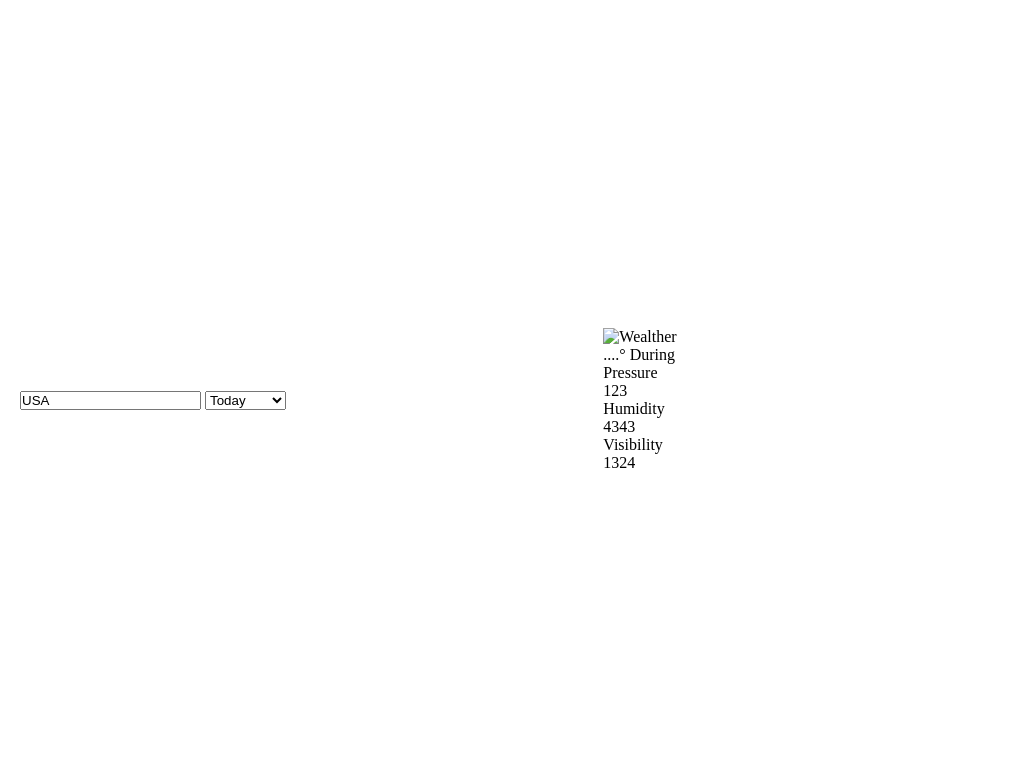
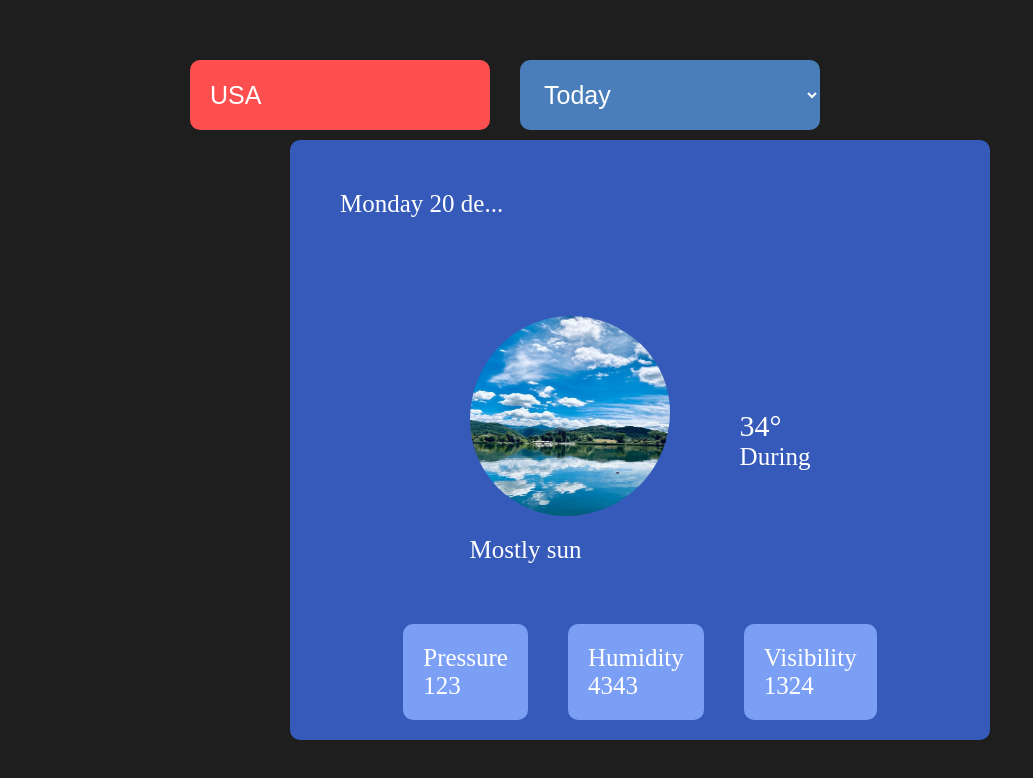
Before and after one commit to SprigganTwelve/Meteo, a plain HTML site: page index.html in a window 1280 px wide. Shown: the whole page, without its empty margins (0-1033 px from the left). Drawn offline with Linux system fonts and the light colour scheme.

Commit message:
structure reviewed

```diff
--- a/index.html
+++ b/index.html
@@ -18,10 +18,14 @@
       </div>
 
       <div class="trunk">
+        <header>Monday 20 de...</header>
         <div class="general">
-          <img src="" alt="Wealther" />
+          <div>
+            <img src="background image.jpg" alt="Wealther" />
+            <span>Mostly sun </span>
+          </div>
           <p>
-            <span>....°</span>
+            <span id="Degre">34°</span><br />
             <span>During</span>
           </p>
         </div>
--- a/style.css
+++ b/style.css
@@ -1,6 +1,9 @@
 * {
   padding: 0;
   margin: 0;
+  font-size: 25px;
+  color: white;
+  border: none;
 }
 
 .container {
@@ -8,16 +11,87 @@
   display: flex;
   justify-content: center;
   align-items: center;
+  flex-direction: column;
+  gap: 10px;
+  background-color: #1e1e1e;
 }
 
-.search {
-  position: absolute;
-  right: 20px;
-  left: 20px;
-}
-
-.trunck {
+.container .trunk {
   display: flex;
   justify-content: center;
   flex-direction: column;
+  align-items: center;
+
+  width: 700px;
+  height: 600px;
+  border-radius: 10px;
+  background-color: #355ab9;
+  padding: 0;
+  position: relative;
 }
+
+.container .trunk header {
+  position: absolute;
+
+  top: 2rem;
+  left: 2rem;
+}
+
+.container .details {
+  display: flex;
+  gap: 40px;
+  position: absolute;
+  bottom: 0px;
+  padding: 20px;
+}
+
+.container .details * {
+  background-color: #7c9ff6;
+  padding: 20px;
+  border-radius: 10px;
+}
+
+.container .trunk .general {
+  display: flex;
+  justify-content: center;
+  align-items: center;
+  gap: 70px;
+}
+
+.container .trunk .general img {
+  height: 200px;
+  width: 200px;
+  border-radius: 50% 50% 52% 48% / 52% 48% 52% 48%;
+}
+
+.container .trunk .general div {
+  display: flex;
+  gap: 20px;
+  flex-direction: column;
+}
+
+.container .trunk .general p > #Degre {
+  font-size: 30px;
+}
+
+.container .search {
+  width: 700px;
+  display: flex;
+  gap: 30px;
+  position: relative;
+  right: 100px;
+}
+
+.container .search * {
+  width: 300px;
+  border-radius: 10px;
+  padding: 20px;
+}
+
+.container .search input {
+  background-color: #fd4f4f;
+}
+
+.container .search select {
+  background-color: #4a7ebb;
+}
```
